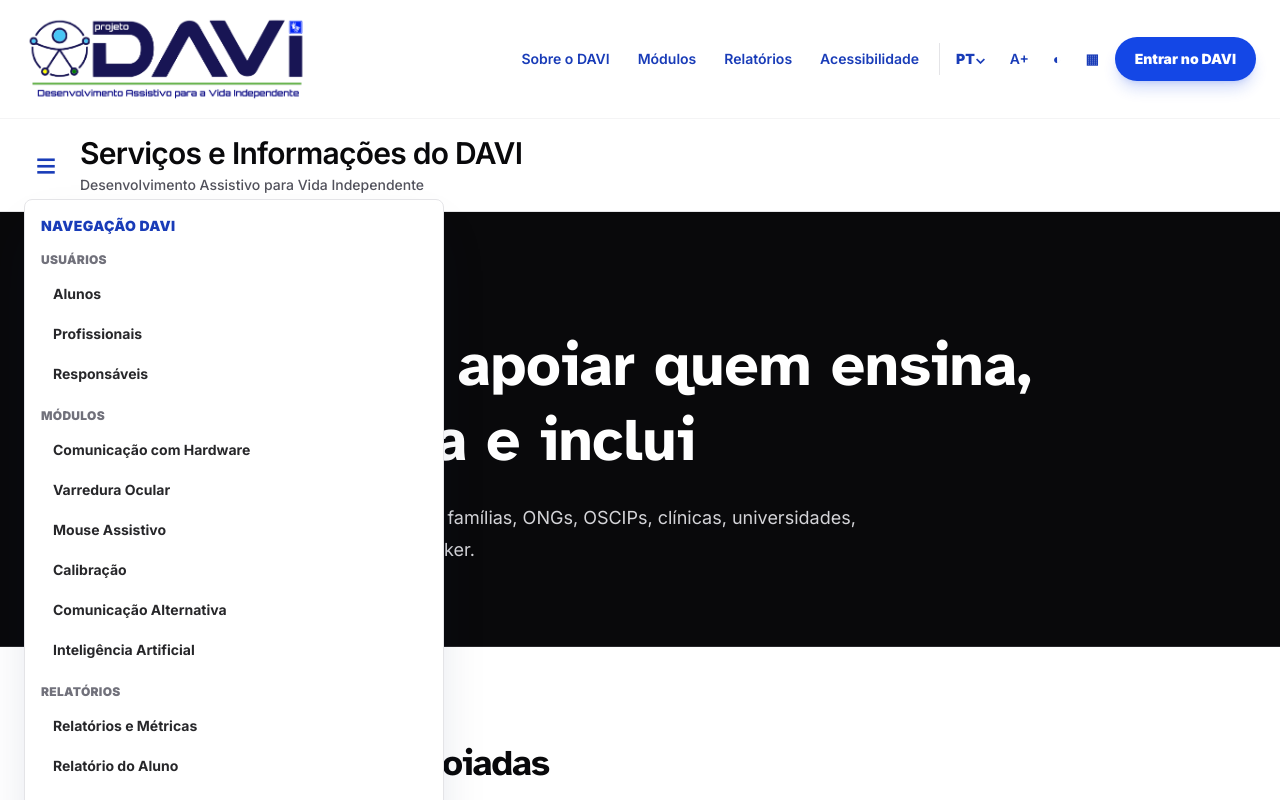
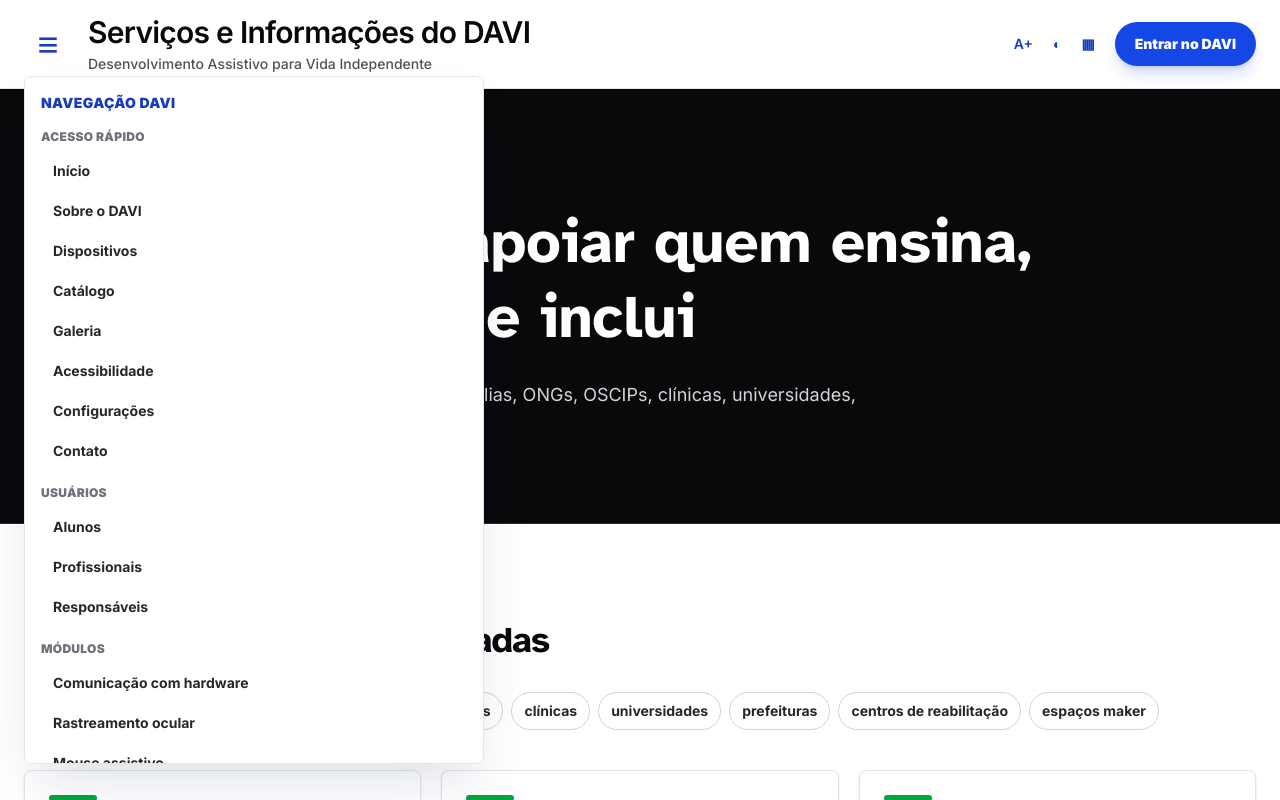
Before and after one commit to dougalex2000/test-doug, a Next.js app: page /impacto in a window 1280 px wide. Both pictures are taken after a click on the heading "Abrir menu de navegação". Shown: the top 800 px of the page. Built offline with nearby package versions, Linux system fonts and the light colour scheme.

Commit message:
Make DAVI header compact and stable

```diff
--- a/app/components/SiteShell.tsx
+++ b/app/components/SiteShell.tsx
@@ -1,6 +1,5 @@
 "use client";
 
-import Image from "next/image";
 import Link from "next/link";
 import { useEffect, useState, type ReactNode } from "react";
 import { mainNav } from "../lib/siteContent";
@@ -8,151 +7,20 @@
 const focusRing =
   "focus-visible:outline-none focus-visible:ring-4 focus-visible:ring-blue-300 focus-visible:ring-offset-2";
 
-export function SiteHeader() {
-  const [largeText, setLargeText] = useState(false);
-  const [highContrast, setHighContrast] = useState(false);
-  const [reducedMotion, setReducedMotion] = useState(false);
-  const [scrolled, setScrolled] = useState(false);
-
-  useEffect(() => {
-    document.documentElement.classList.toggle("davi-large-text", largeText);
-    document.documentElement.classList.toggle("davi-high-contrast", highContrast);
-    document.documentElement.classList.toggle("davi-reduce-motion", reducedMotion);
-  }, [highContrast, largeText, reducedMotion]);
-
-  useEffect(() => {
-    const handleScroll = () => {
-      setScrolled((current) => {
-        if (!current && window.scrollY > 96) return true;
-        if (current && window.scrollY < 24) return false;
-        return current;
-      });
-    };
-
-    handleScroll();
-    window.addEventListener("scroll", handleScroll, { passive: true });
-
-    return () => window.removeEventListener("scroll", handleScroll);
-  }, []);
-
-  return (
-    <header className="sticky top-0 z-40 border-b border-zinc-200 bg-white/95 shadow-sm backdrop-blur">
-      <a
-        href="#conteudo"
-        className="sr-only focus:not-sr-only focus:absolute focus:left-4 focus:top-4 focus:z-50 focus:rounded-lg focus:bg-blue-700 focus:px-4 focus:py-2 focus:font-bold focus:text-white"
-      >
-        Pular para o conteúdo
-      </a>
-
-      <div
-        className={`mx-auto flex max-w-7xl flex-col gap-4 overflow-hidden px-6 transition-all duration-300 lg:flex-row lg:items-center lg:justify-between ${
-          scrolled ? "max-h-0 py-0 opacity-0" : "max-h-40 py-4 opacity-100"
-        }`}
-        aria-hidden={scrolled}
-      >
-        <Link
-          href="/"
-          className={`flex w-fit items-center rounded-lg ${focusRing}`}
-          aria-label="DAVI - Desenvolvimento Assistivo para Vida Independente"
-        >
-          <Image
-            src="/davi-logo.png"
-            alt="Projeto DAVI - Desenvolvimento Assistivo para a Vida Independente"
-            width={1226}
-            height={367}
-            className="h-auto w-44 sm:w-60 lg:w-72"
-            priority
-          />
-        </Link>
-
-        <div className="flex flex-wrap items-center gap-2 text-sm font-semibold text-blue-800 lg:justify-end">
-          <nav className="hidden flex-wrap items-center gap-1 md:flex" aria-label="Links institucionais">
-            {[
-              { label: "Sobre o DAVI", href: "/projeto" },
-              { label: "Módulos", href: "/tecnologias" },
-              { label: "Relatórios", href: "/relatorios" },
-              { label: "Acessibilidade", href: "/rastreamento" },
-            ].map((item) => (
-              <Link
-                key={item.href}
-                href={item.href}
-                className={`rounded-lg px-3 py-2 transition hover:bg-blue-50 ${focusRing}`}
-              >
-                {item.label}
-              </Link>
-            ))}
-          </nav>
-          <span className="hidden h-8 w-px bg-zinc-200 lg:block" aria-hidden="true" />
-          <button
-            type="button"
-            className={`rounded-lg px-2 py-2 font-black transition hover:bg-blue-50 ${focusRing}`}
-            aria-label="Idioma da interface: português"
-          >
-            PT⌄
-          </button>
-          <button
-            type="button"
-            aria-label="Aumentar texto"
-            aria-pressed={largeText}
-            onClick={() => setLargeText((current) => !current)}
-            className={`rounded-lg px-2 py-2 transition ${focusRing} ${
-              largeText ? "bg-green-700 text-white" : "hover:bg-blue-50"
-            }`}
-          >
-            A+
-          </button>
-          <button
-            type="button"
-            aria-label="Alternar alto contraste"
-            aria-pressed={highContrast}
-            onClick={() => setHighContrast((current) => !current)}
-            className={`rounded-lg px-2 py-2 transition ${focusRing} ${
-              highContrast ? "bg-green-700 text-white" : "hover:bg-blue-50"
-            }`}
-          >
-            ◐
-          </button>
-          <button
-            type="button"
-            aria-label="Reduzir movimento"
-            aria-pressed={reducedMotion}
-            onClick={() => setReducedMotion((current) => !current)}
-            className={`rounded-lg px-2 py-2 transition ${focusRing} ${
-              reducedMotion ? "bg-green-700 text-white" : "hover:bg-blue-50"
-            }`}
-          >
-            ▦
-          </button>
-          <Link
-            href="/rastreamento"
-            className={`rounded-full bg-blue-700 px-5 py-3 text-sm font-black text-white shadow-lg shadow-blue-700/20 transition hover:-translate-y-0.5 hover:bg-blue-800 active:translate-y-0 ${focusRing}`}
-          >
-            Entrar no DAVI
-          </Link>
-        </div>
-      </div>
-
-      <div
-        className={`border-t border-zinc-100 bg-white transition-all duration-300 ${
-          scrolled ? "py-2" : "py-4"
-        }`}
-      >
-        <div className="mx-auto flex max-w-7xl items-center gap-3 px-6 text-zinc-950">
-          <details className="relative">
-            <summary
-              className={`flex h-11 w-11 cursor-pointer list-none items-center justify-center rounded-lg text-blue-800 transition hover:bg-blue-50 ${focusRing}`}
-              aria-label="Abrir menu de navegação"
-            >
-              <span className="text-4xl leading-none" aria-hidden="true">
-                ≡
-              </span>
-            </summary>
-            <div className="absolute left-0 top-14 z-50 w-[min(92vw,420px)] rounded-lg border border-zinc-200 bg-white p-4 shadow-2xl shadow-blue-950/15">
-              <p className="text-sm font-black uppercase tracking-wide text-blue-800">
-                Navegação DAVI
-              </p>
-              <div className="mt-4 grid gap-4">
-                {[
+const menuGroups = [
+  {
+    title: "Acesso rápido",
+    links: [
+      { label: "Início", href: "/" },
+      { label: "Sobre o DAVI", href: "/sobre" },
+      { label: "Dispositivos", href: "/dispositivos" },
+      { label: "Catálogo", href: "/catalogo" },
+      { label: "Galeria", href: "/galeria" },
+      { label: "Acessibilidade", href: "/acessibilidade" },
+      { label: "Configurações", href: "/configuracoes" },
+      { label: "Contato", href: "/contato" },
+    ],
+  },
   {
     title: "Usuários",
     links: [
@@ -164,25 +32,64 @@
   {
     title: "Módulos",
     links: [
-                      { label: "Comunicação com Hardware", href: "/modulos/hardware" },
-                      { label: "Varredura Ocular", href: "/modulos/rastreamento-ocular" },
-                      { label: "Mouse Assistivo", href: "/modulos/mouse-assistivo" },
+      { label: "Comunicação com hardware", href: "/modulos/hardware" },
+      { label: "Rastreamento ocular", href: "/modulos/rastreamento-ocular" },
+      { label: "Mouse assistivo", href: "/modulos/mouse-assistivo" },
       { label: "Calibração", href: "/modulos/calibracao" },
-                      { label: "Comunicação Alternativa", href: "/modulos/comunicacao-alternativa" },
-                      { label: "Inteligência Artificial", href: "/modulos/inteligencia-artificial" },
+      { label: "Comunicação alternativa", href: "/modulos/comunicacao-alternativa" },
+      { label: "Inteligência artificial", href: "/modulos/inteligencia-artificial" },
     ],
   },
   {
     title: "Relatórios",
     links: [
-                      { label: "Relatórios e Métricas", href: "/relatorios" },
-                      { label: "Relatório do Aluno", href: "/relatorios/aluno" },
-                      { label: "Relatório de Hardware", href: "/relatorios/hardware" },
-                      { label: "Relatório de Varredura Ocular", href: "/relatorios/rastreamento-ocular" },
-                      { label: "Relatório Institucional", href: "/relatorios/institucional" },
+      { label: "Relatórios e métricas", href: "/relatorios" },
+      { label: "Relatório do aluno", href: "/relatorios/aluno" },
+      { label: "Relatório de hardware", href: "/relatorios/hardware" },
+      { label: "Relatório de rastreamento ocular", href: "/relatorios/rastreamento-ocular" },
+      { label: "Relatório institucional", href: "/relatorios/institucional" },
     ],
   },
-                ].map((group) => (
+];
+
+export function SiteHeader() {
+  const [largeText, setLargeText] = useState(false);
+  const [highContrast, setHighContrast] = useState(false);
+  const [reducedMotion, setReducedMotion] = useState(false);
+
+  useEffect(() => {
+    document.documentElement.classList.toggle("davi-large-text", largeText);
+    document.documentElement.classList.toggle("davi-high-contrast", highContrast);
+    document.documentElement.classList.toggle("davi-reduce-motion", reducedMotion);
+  }, [highContrast, largeText, reducedMotion]);
+
+  return (
+    <header className="sticky top-0 z-40 border-b border-zinc-200 bg-white shadow-sm">
+      <a
+        href="#conteudo"
+        className="sr-only focus:not-sr-only focus:absolute focus:left-4 focus:top-4 focus:z-50 focus:rounded-lg focus:bg-blue-700 focus:px-4 focus:py-2 focus:font-bold focus:text-white"
+      >
+        Pular para o conteúdo
+      </a>
+
+      <div className="bg-white">
+        <div className="mx-auto flex min-h-[88px] max-w-7xl items-center justify-between gap-3 px-6 py-3 text-zinc-950">
+          <div className="flex min-w-0 items-center gap-4">
+            <details className="relative">
+              <summary
+                className={`flex h-12 w-12 cursor-pointer list-none items-center justify-center rounded-lg text-blue-800 hover:bg-blue-50 ${focusRing}`}
+                aria-label="Abrir menu de navegação"
+              >
+                <span className="text-4xl leading-none" aria-hidden="true">
+                  ≡
+                </span>
+              </summary>
+              <div className="absolute left-0 top-14 z-50 max-h-[calc(100vh-7rem)] w-[min(92vw,460px)] overflow-y-auto rounded-lg border border-zinc-200 bg-white p-4 shadow-2xl shadow-blue-950/15">
+                <p className="text-sm font-black uppercase tracking-wide text-blue-800">
+                  Navegação DAVI
+                </p>
+                <div className="mt-4 grid gap-4">
+                  {menuGroups.map((group) => (
                     <div key={group.title}>
                       <p className="text-xs font-black uppercase tracking-wide text-zinc-500">
                         {group.title}
@@ -192,7 +99,7 @@
                           <Link
                             key={item.href}
                             href={item.href}
-                          className={`rounded-lg px-3 py-2 text-sm font-bold text-zinc-800 transition hover:bg-blue-50 hover:text-blue-800 ${focusRing}`}
+                            className={`rounded-lg px-3 py-2 text-sm font-bold text-zinc-800 hover:bg-blue-50 hover:text-blue-800 ${focusRing}`}
                           >
                             {item.label}
                           </Link>
@@ -203,13 +110,57 @@
                 </div>
               </div>
             </details>
-          <div>
-            <p className="text-2xl font-semibold tracking-tight sm:text-3xl">
+
+            <div className="min-w-0">
+              <p className="truncate text-2xl font-semibold tracking-tight sm:text-3xl">
                 Serviços e Informações do DAVI
               </p>
-            <p className="mt-1 hidden text-sm font-medium text-zinc-600 sm:block">
+              <p className="mt-1 hidden truncate text-sm font-medium text-zinc-600 sm:block">
                 Desenvolvimento Assistivo para Vida Independente
               </p>
+            </div>
+          </div>
+
+          <div className="hidden shrink-0 items-center gap-1 text-sm font-semibold text-blue-800 md:flex">
+            <button
+              type="button"
+              aria-label="Aumentar texto"
+              aria-pressed={largeText}
+              onClick={() => setLargeText((current) => !current)}
+              className={`rounded-lg px-2 py-2 ${focusRing} ${
+                largeText ? "bg-green-700 text-white" : "hover:bg-blue-50"
+              }`}
+            >
+              A+
+            </button>
+            <button
+              type="button"
+              aria-label="Alternar alto contraste"
+              aria-pressed={highContrast}
+              onClick={() => setHighContrast((current) => !current)}
+              className={`rounded-lg px-2 py-2 ${focusRing} ${
+                highContrast ? "bg-green-700 text-white" : "hover:bg-blue-50"
+              }`}
+            >
+              ◐
+            </button>
+            <button
+              type="button"
+              aria-label="Reduzir movimento"
+              aria-pressed={reducedMotion}
+              onClick={() => setReducedMotion((current) => !current)}
+              className={`rounded-lg px-2 py-2 ${focusRing} ${
+                reducedMotion ? "bg-green-700 text-white" : "hover:bg-blue-50"
+              }`}
+            >
+              ▦
+            </button>
+            <Link
+              href="/modulos/rastreamento-ocular"
+              className={`ml-2 rounded-full bg-blue-700 px-5 py-3 font-black text-white shadow-lg shadow-blue-700/20 hover:bg-blue-800 ${focusRing}`}
+            >
+              Entrar no DAVI
+            </Link>
           </div>
         </div>
       </div>
@@ -238,7 +189,7 @@
             <Link
               key={item.href}
               href={item.href}
-              className={`rounded-full border border-zinc-700 px-3 py-2 text-sm font-semibold text-zinc-200 transition hover:border-blue-400 hover:text-white ${focusRing}`}
+              className={`rounded-full border border-zinc-700 px-3 py-2 text-sm font-semibold text-zinc-200 hover:border-blue-400 hover:text-white ${focusRing}`}
             >
               {item.label}
             </Link>
@@ -246,13 +197,13 @@
           <a
             id="contato"
             href="mailto:contato@projetodavi.local"
-            className={`rounded-full border border-zinc-700 px-3 py-2 text-sm font-semibold text-zinc-200 transition hover:border-green-400 hover:text-white ${focusRing}`}
+            className={`rounded-full border border-zinc-700 px-3 py-2 text-sm font-semibold text-zinc-200 hover:border-green-400 hover:text-white ${focusRing}`}
           >
             E-mail
           </a>
           <Link
             href="/impacto"
-            className={`rounded-full border border-zinc-700 px-3 py-2 text-sm font-semibold text-zinc-200 transition hover:border-green-400 hover:text-white ${focusRing}`}
+            className={`rounded-full border border-zinc-700 px-3 py-2 text-sm font-semibold text-zinc-200 hover:border-green-400 hover:text-white ${focusRing}`}
           >
             Privacidade
           </Link>
@@ -351,8 +302,8 @@
 }) {
   const className =
     variant === "primary"
-      ? `rounded-lg bg-blue-700 px-5 py-3 font-black text-white shadow-lg shadow-blue-700/20 transition hover:-translate-y-0.5 hover:bg-blue-800 active:translate-y-0 ${focusRing}`
-      : `rounded-lg border border-zinc-300 bg-white px-5 py-3 font-black text-zinc-950 transition hover:-translate-y-0.5 hover:border-green-600 hover:text-green-800 active:translate-y-0 ${focusRing}`;
+      ? `rounded-lg bg-blue-700 px-5 py-3 font-black text-white shadow-lg shadow-blue-700/20 hover:bg-blue-800 ${focusRing}`
+      : `rounded-lg border border-zinc-300 bg-white px-5 py-3 font-black text-zinc-950 hover:border-green-600 hover:text-green-800 ${focusRing}`;
 
   return (
     <Link href={href} className={className}>
@@ -372,9 +323,9 @@
     <div className={`grid gap-5 md:grid-cols-2 ${columns}`}>
       {items.map((item) => {
         const content = (
-          <div className="group h-full rounded-lg border border-zinc-200 bg-white p-6 shadow-sm transition duration-200 hover:-translate-y-1 hover:border-blue-300 hover:shadow-xl hover:shadow-blue-950/10">
-            <div className="mb-5 h-1.5 w-12 rounded-full bg-green-600 transition group-hover:w-16" />
-            <h3 className="text-xl font-black text-zinc-950 transition group-hover:text-blue-800">
+          <div className="group h-full rounded-lg border border-zinc-200 bg-white p-6 shadow-sm hover:border-blue-300 hover:shadow-xl hover:shadow-blue-950/10">
+            <div className="mb-5 h-1.5 w-12 rounded-full bg-green-600 group-hover:w-16" />
+            <h3 className="text-xl font-black text-zinc-950 group-hover:text-blue-800">
               {item.title}
             </h3>
             <p className="mt-3 text-sm leading-6 text-zinc-600">
--- a/app/page.tsx
+++ b/app/page.tsx
@@ -11,31 +11,31 @@
 const moduleCards = [
   {
     title: "Rastreamento ocular",
-    href: "/rastreamento",
+    href: "/modulos/rastreamento-ocular",
     description:
       "Protótipo por webcam para estimar o ponto de atenção na tela, com calibração e seleção por permanência.",
   },
   {
     title: "Mouse assistivo",
-    href: "/tecnologias",
+    href: "/modulos/mouse-assistivo",
     description:
       "Alternativas de controle para pessoas com limitações motoras, incluindo olhar, cabeça, acionadores e varredura.",
   },
   {
     title: "Comunicação alternativa",
-    href: "/projeto",
+    href: "/modulos/comunicacao-alternativa",
     description:
       "Recursos para apoiar expressão, escolhas, atividades educacionais e comunicação funcional.",
   },
   {
     title: "Integração com hardware",
-    href: "/oficina",
+    href: "/modulos/hardware",
     description:
       "Conexão futura com sensores, acionadores, dispositivos maker e soluções assistivas personalizadas.",
   },
   {
     title: "Calibração",
-    href: "/rastreamento",
+    href: "/modulos/calibracao",
     description:
       "Configurações para adaptar tempo de resposta, precisão, sensibilidade e forma de interação.",
   },
@@ -47,7 +47,7 @@
   },
   {
     title: "Configurações de acessibilidade",
-    href: "/rastreamento",
+    href: "/configuracoes",
     description:
       "Controles de contraste, legibilidade, botões maiores e modos de navegação mais simples.",
   },
@@ -80,9 +80,12 @@
               com recursos digitais, acessíveis e personalizáveis.
             </p>
             <div className="mt-9 flex flex-wrap gap-4">
-              <LinkButton href="/tecnologias">Conhecer módulos</LinkButton>
-              <LinkButton href="/rastreamento" variant="secondary">
+              <LinkButton href="/modulos/rastreamento-ocular">Conhecer módulos</LinkButton>
+              <LinkButton href="/modulos/rastreamento-ocular" variant="secondary">
                 Acessar plataforma
+              </LinkButton>
+              <LinkButton href="/catalogo" variant="secondary">
+                Ver catálogo
               </LinkButton>
             </div>
           </div>
```
Lines whose indentation alone changed are shown as unchanged.
